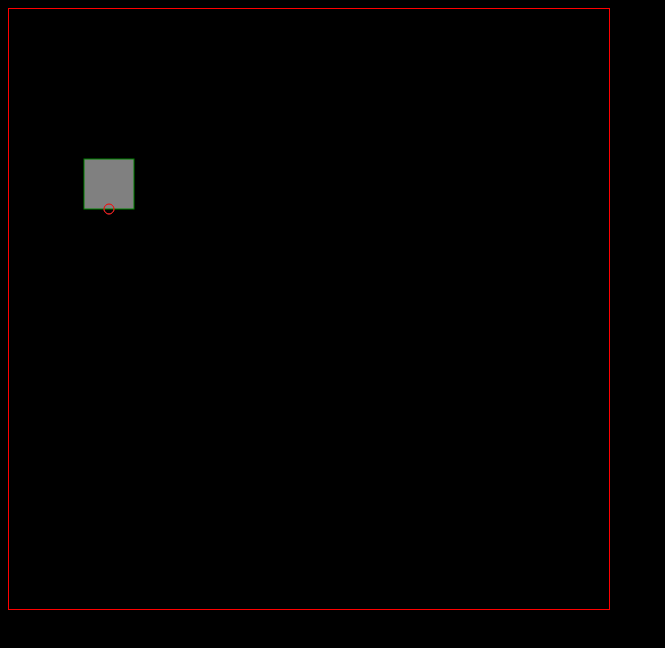
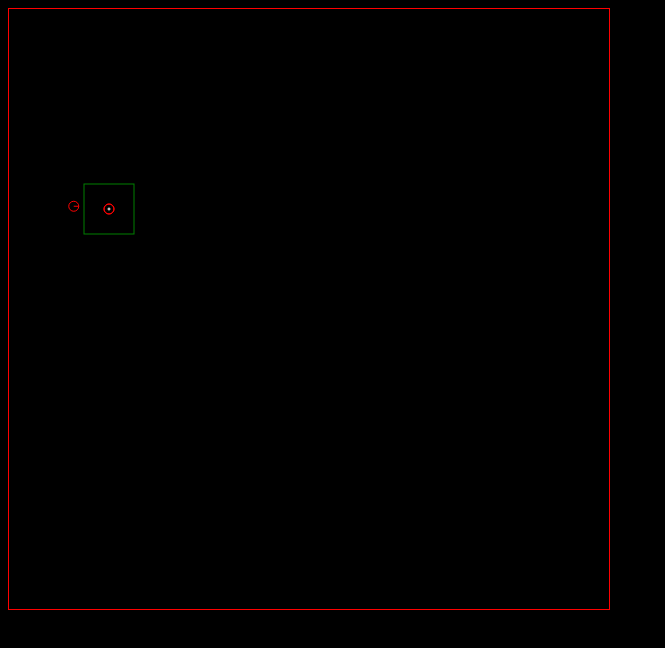
Before and after one commit to lazyartist/JS_Circlizer, a website with bundled scripts: page dist/index.html in a window 1280 px wide. Shown: the whole page, without its empty margins (0-665 px from the left). Built offline with nearby package versions, Linux system fonts and the light colour scheme.

Commit message:
Transform Rotation(ing)

```diff
--- a/src/engine/actors.ts
+++ b/src/engine/actors.ts
@@ -1,4 +1,4 @@
-import { Rect, Vector2 } from "./common.js";
+import { Rect, Transform2, Vector2 } from "./common.js";
 import { CollisionComponent } from "./components/CollisionComponent.js";
 import * as ComponentModule from "./components/ComponentBase.js"
 import { MoveComponent } from "./components/MoveComponent.js";
@@ -7,13 +7,20 @@ import * as PhysicsModule from "./physics.js"
 
 // Actor
 export class ActorBase {
-    // transform : Transform2;
+    private _transform: Transform2;
+    public get transform(): Transform2 {
+        return this._transform;
+    }
+    public set transform(value: Transform2) {
+        this._transform = value;
+    }
+
     position : Vector2;
     pivot : Vector2;
     components : Map<ComponentModule.ComponentType, ComponentModule.ComponentBase>;
 
     constructor() {
-        // this.transform = new Transform2(0, 0, 0, 1);
+        this.transform = new Transform2(0, 0, 0, 1);
         this.position = new Vector2(0, 0);
         this.pivot = new Vector2(0.5, 1.0); // { x: 0.5, y: 1.0 }; // pivot: lefttop(0,0), rightbottom(1,1)
         this.components = new Map<ComponentModule.ComponentType, ComponentModule.ComponentBase>();
@@ -47,6 +54,11 @@ export class ActorBase {
             values.render(inFramework);
             // console.log(`KEY: ${key}, VALUE: ${values}`);
         }
+
+        for (const [key, values] of this.components) {
+            values.render_post(inFramework);
+            // console.log(`KEY: ${key}, VALUE: ${values}`);
+        }
     }
 
     getPosition() : Vector2{
@@ -58,7 +70,7 @@ export class ActorBase {
         this.position.y = y;
     }
 
-    getPivot() {
+    getPivot() : Vector2{
         return this.pivot;
     }
 
--- a/src/engine/common.ts
+++ b/src/engine/common.ts
@@ -1,3 +1,9 @@
+export class ColorSet {
+    // static Pivot: string = "#ffffff";
+    static Position: string = "#ffffff";
+    static Possess: string = "#ff0000";
+}
+
 export class Vector2 {
     _x;
     _y;
@@ -133,58 +139,57 @@ export class Matrix2 {
     }
 }
 
-// export class Transform2 {
-//     private _position: Vector2;
-//     public get position(): Vector2 {
-//         return this._position;
-//     }
-//     public set position(value: Vector2) {
-//         this._position = value;
-//     }
+export class Transform2 {
+    private _position: Vector2;
+    public get position(): Vector2 {
+        return this._position;
+    }
+    public set position(value: Vector2) {
+        this._position = value;
+    }
 
-//     private _rotation: number;
-//     public get rotation(): number {
-//         return this._rotation;
-//     }
-//     public set rotation(value: number) {
-//         this._rotation = value;
-//         this.rotationMatrix.setRotation(value);
-//     }
+    private _rotation: number;
+    public get rotation(): number {
+        return this._rotation;
+    }
+    public set rotation(value: number) {
+        this._rotation = value;
+        this.rotationMatrix.setRotation(value);
+    }
 
-//     private _scale: number;
-//     public get scale(): number {
-//         return this._scale;
-//     }
-//     public set scale(value: number) {
-//         this._scale = value;
-//     }
+    private _scale: number;
+    public get scale(): number {
+        return this._scale;
+    }
+    public set scale(value: number) {
+        this._scale = value;
+    }
 
-//     private _rotationMatrix: Matrix2;
-//     public get rotationMatrix(): Matrix2 {
-//         return this._rotationMatrix;
-//     }
-//     public set rotationMatrix(value: Matrix2) {
-//         this._rotationMatrix = value;
-//     }
+    private _rotationMatrix: Matrix2;
+    public get rotationMatrix(): Matrix2 {
+        return this._rotationMatrix;
+    }
+    public set rotationMatrix(value: Matrix2) {
+        this._rotationMatrix = value;
+    }
 
-//     constructor(x?: number, y?: number, rotation?: number, scale?: number) {
-//         this.rotationMatrix = new Matrix2;
+    constructor(x?: number, y?: number, rotation?: number, scale?: number) {
+        this.rotationMatrix = new Matrix2;
 
-//         this.position = new Vector2(0, 0);
-//         this.rotation = 0;
-//         this.scale = 0;
+        this.position = new Vector2(0, 0);
+        this.rotation = 0;
+        this.scale = 0;
 
-//         if(x && y)
-//         {
-//             this.position.setXY(x, y);
-//         }
+        if (x && y) {
+            this.position.setXY(x, y);
+        }
 
-//         if(rotation){
-//             this.rotation = rotation;
-//         }
+        if (rotation) {
+            this.rotation = rotation;
+        }
 
-//         if(scale){
-//             this.scale = scale;
-//         }
-//     }
-// }
+        if (scale) {
+            this.scale = scale;
+        }
+    }
+}
--- a/src/engine/components/ComponentBase.ts
+++ b/src/engine/components/ComponentBase.ts
@@ -49,95 +49,99 @@ export class ComponentBase {
     render(inFramework) {
         // need override
     }
+
+    render_post(inFramework) {
+        // need override
+    }
 }
 
-// MoveComponent
-export class MoveComponent extends ComponentBase {
-    speedMax : CommonModule.Vector2;
-    speed : CommonModule.Vector2;
-    friction : CommonModule.Vector2;
-    accel : CommonModule.Vector2;
-    accelMax : CommonModule.Vector2;
-    jumpSpeed : CommonModule.Vector2;
+// // MoveComponent
+// export class MoveComponent extends ComponentBase {
+//     speedMax : CommonModule.Vector2;
+//     speed : CommonModule.Vector2;
+//     friction : CommonModule.Vector2;
+//     accel : CommonModule.Vector2;
+//     accelMax : CommonModule.Vector2;
+//     jumpSpeed : CommonModule.Vector2;
 
-    constructor(inActor) {
+//     constructor(inActor) {
 
-        super(inActor);
-        this.type = ComponentType.Move;
+//         super(inActor);
+//         this.type = ComponentType.Move;
 
-        this.speedMax = new CommonModule.Vector2( 6, 50 );
-        this.speed = new CommonModule.Vector2( 0, 0 );
-        // this.size = new CommonModule.Size();
-        this.friction = new CommonModule.Vector2( -70, 0 );
-        this.accel = new CommonModule.Vector2( 0, 0 );
-        this.accelMax = new CommonModule.Vector2( 90, 0 );
-        this.jumpSpeed = new CommonModule.Vector2( 0, 50 );
-    }
+//         this.speedMax = new CommonModule.Vector2( 6, 50 );
+//         this.speed = new CommonModule.Vector2( 0, 0 );
+//         // this.size = new CommonModule.Size();
+//         this.friction = new CommonModule.Vector2( -70, 0 );
+//         this.accel = new CommonModule.Vector2( 0, 0 );
+//         this.accelMax = new CommonModule.Vector2( 90, 0 );
+//         this.jumpSpeed = new CommonModule.Vector2( 0, 50 );
+//     }
 
-    update(inFramework) {
-        // Component.prototype.update.call(this);
+//     update(inFramework) {
+//         // Component.prototype.update.call(this);
 
-        let gravity = inFramework.getGravity();
-        let deltaTime = inFramework.getDeltaTime();
+//         let gravity = inFramework.getGravity();
+//         let deltaTime = inFramework.getDeltaTime();
 
-        this.speed.x += this.accel.x;
-        this.speed.y += this.accel.y;
+//         this.speed.x += this.accel.x;
+//         this.speed.y += this.accel.y;
 
-        let speedSignBefore = 1;
-        if (0 !== this.speed.x) {
-            speedSignBefore = this.speed.x / Math.abs(this.speed.x);
-        }
+//         let speedSignBefore = 1;
+//         if (0 !== this.speed.x) {
+//             speedSignBefore = this.speed.x / Math.abs(this.speed.x);
+//         }
 
-        this.speed.x += this.friction.x * deltaTime * speedSignBefore;
-        this.speed.y += gravity * deltaTime;
+//         this.speed.x += this.friction.x * deltaTime * speedSignBefore;
+//         this.speed.y += gravity * deltaTime;
 
-        let speedSignAfter = 1;
-        if (0 !== this.speed.x) {
-            speedSignAfter = this.speed.x / Math.abs(this.speed.x);
-        }
+//         let speedSignAfter = 1;
+//         if (0 !== this.speed.x) {
+//             speedSignAfter = this.speed.x / Math.abs(this.speed.x);
+//         }
 
-        // speed 계산 이전과 이후 부호가 바뀌었다면 마찰력에 의한 것이기 때문에 멈춰준다.
-        if (speedSignBefore !== speedSignAfter) {
-            this.speed.x = 0;
-        }
+//         // speed 계산 이전과 이후 부호가 바뀌었다면 마찰력에 의한 것이기 때문에 멈춰준다.
+//         if (speedSignBefore !== speedSignAfter) {
+//             this.speed.x = 0;
+//         }
 
-        if (Math.abs(this.speedMax.x) < Math.abs(this.speed.x)) {
-            this.speed.x = Math.abs(this.speedMax.x) * speedSignAfter;
-        }
+//         if (Math.abs(this.speedMax.x) < Math.abs(this.speed.x)) {
+//             this.speed.x = Math.abs(this.speedMax.x) * speedSignAfter;
+//         }
 
-        // console.log(this.speed.x);
+//         // console.log(this.speed.x);
 
-        this.getActor().addPosition(this.speed.x, this.speed.y);
-    }
+//         this.getActor().addPosition(this.speed.x, this.speed.y);
+//     }
 
-    clearSpeed() {
-        this.speed.setXY(0, 0);
-    }
+//     clearSpeed() {
+//         this.speed.setXY(0, 0);
+//     }
 
-    updateSpeedByDirection(inFramework) {
-        // e.keyCode(e.code)는 대소문자 구분없이 같다.
-        // A a:65, D d:68, W w:87, S s:83, space:32
+//     updateSpeedByDirection(inFramework) {
+//         // e.keyCode(e.code)는 대소문자 구분없이 같다.
+//         // A a:65, D d:68, W w:87, S s:83, space:32
 
-        this.accel.x = 0;
-        this.accel.y = 0;
+//         this.accel.x = 0;
+//         this.accel.y = 0;
 
-        if (inFramework.isPressedKey("A")) {
-            this.accel.x = this.accelMax.x * -1;
-        }
+//         if (inFramework.isPressedKey("A")) {
+//             this.accel.x = this.accelMax.x * -1;
+//         }
 
-        if (inFramework.isPressedKey("D")) {
-            this.accel.x = this.accelMax.x;
-        }
+//         if (inFramework.isPressedKey("D")) {
+//             this.accel.x = this.accelMax.x;
+//         }
 
-        if (inFramework.isPressedKey("W")) {
-            this.accel.y = this.accelMax.y * -1;
-        }
+//         if (inFramework.isPressedKey("W")) {
+//             this.accel.y = this.accelMax.y * -1;
+//         }
 
-        if (inFramework.isPressedKey("S")) {
-            this.accel.y = this.accelMax.y;
-        }
+//         if (inFramework.isPressedKey("S")) {
+//             this.accel.y = this.accelMax.y;
+//         }
 
-        this.accel.x *= inFramework.getDeltaTime();
-        this.accel.y *= inFramework.getDeltaTime();
-    }
-}
+//         this.accel.x *= inFramework.getDeltaTime();
+//         this.accel.y *= inFramework.getDeltaTime();
+//     }
+// }
--- a/src/engine/components/ShapeComponent.ts
+++ b/src/engine/components/ShapeComponent.ts
@@ -1,4 +1,5 @@
 import * as CommonModule from "../common.js";
+import { Matrix2, Rect, Vector2 } from "../common.js";
 import { Framework } from "../framework.js";
 import { ComponentBase, ComponentType } from "./ComponentBase.js";
 
@@ -13,8 +14,6 @@ export class ShapeComponentBase extends ComponentBase {
         super(inActor);
         this.type = ComponentType.Shape;
         this.size = new CommonModule.Size(10, 10);
-        // this.size = {x: 10, y: 10};
-        this.setColor("gray");
     }
 
     setSize(x, y) {
@@ -26,17 +25,48 @@ export class ShapeComponentBase extends ComponentBase {
         this.color = inColor;
     }
 
+    getWorldRect() : CommonModule.Rect {
+        let position : CommonModule.Vector2 = this.getActor().getPosition();
+        let pivot : Vector2 = this.getActor().getPivot();
+
+        let x1 = position.x - (this.size.x * pivot.x);
+        let y1 = position.y - (this.size.y * pivot.y);
+        let rect : Rect = new Rect(x1, y1, this.size.x, this.size.y);
+
+        // let rect : CommonModule.Rect = new CommonModule.Rect(position.x, position.y, this.size.x, this.size.y);
+
+        return rect;
+    }
+
+    getLocalRect() : CommonModule.Rect {
+        let position : CommonModule.Vector2 = this.getActor().getPosition();
+        let pivot : Vector2 = this.getActor().getPivot();
+
+        let x1 = this.size.x - (this.size.x * pivot.x);
+        let y1 = this.size.y - (this.size.y * pivot.y);
+        let rect : Rect = new Rect(x1, y1, x1 + this.size.x, y1 + this.size.y);
+
+        // let rect : CommonModule.Rect = new CommonModule.Rect(position.x, position.y, this.size.x, this.size.y);
+
+        return rect;
+    }
+
     render(inFramework : Framework) {
+        // let position : CommonModule.Vector2 = this.getActor().getPosition();
+        // let rect : CommonModule.Rect = this.getActor().getWorldRect(this.size);
+        // let canvasContext : CanvasRenderingContext2D = inFramework.getCanvasContext();
+    }
+
+    render_post(inFramework : Framework) {
         let position : CommonModule.Vector2 = this.getActor().getPosition();
         let rect : CommonModule.Rect = this.getActor().getWorldRect(this.size);
-        // let position = this.getActor().getPosition();
         let canvasContext : CanvasRenderingContext2D = inFramework.getCanvasContext();
 
         // draw position
-        canvasContext.fillStyle = this.color;
-        canvasContext.strokeStyle = this.color;
+        canvasContext.fillStyle = CommonModule.ColorSet.Position;
+        canvasContext.strokeStyle = CommonModule.ColorSet.Position;
         canvasContext.beginPath();
-        canvasContext.arc(position.x, position.y, 5, 0, 2 * Math.PI);
+        canvasContext.arc(position.x, position.y, 1, 0, 2 * Math.PI);
         canvasContext.stroke();
     }
 }
@@ -51,8 +81,6 @@ export class BoxShapeComponent extends ShapeComponentBase {
         super(inActor);
         this.type = ComponentType.Shape;
         this.size = new CommonModule.Size(10, 10);
-        // this.size = {x: 10, y: 10};
-        this.setColor("gray");
     }
 
     setSize(x, y) {
@@ -67,19 +95,28 @@ export class BoxShapeComponent extends ShapeComponentBase {
     render(inFramework : Framework) {
         super.render(inFramework);
 
-        let rect : CommonModule.Rect = this.getActor().getWorldRect(this.size);
-        // let position = this.getActor().getPosition();
+        let transform : CommonModule.Transform2 = this.getActor().transform;
+        let position : CommonModule.Vector2 = this.getActor().position;
+        let rect : CommonModule.Rect = this.getLocalRect();
+        // let rect : CommonModule.Rect = this.getActor().getWorldRect(this.size);
         let canvasContext : CanvasRenderingContext2D = inFramework.getCanvasContext();
+        let rotationMatrix : Matrix2 = this.getActor().transform.rotationMatrix;
 
-
-        // draw position
-        // canvasContext.beginPath();
-        // canvasContext.arc(rect.x1, rect.y1, 5, 0, 2 * Math.PI);
-        // canvasContext.stroke();
+        let v1 : Vector2 = rotationMatrix.multiply_with_vector2(new Vector2(rect.x1, rect.y1));
+        let v2 : Vector2 = rotationMatrix.multiply_with_vector2(new Vector2(rect.x2, rect.y2));
 
         // draw
-        canvasContext.fillStyle = this.color;
-        canvasContext.fillRect(rect.x1, rect.y1, rect.w, rect.h);
+        canvasContext.strokeStyle = this.color;
+        // canvasContext.strokeStyle = "blue";
+        // canvasContext.strokeRect(rect.x1, rect.y1, rect.w, rect.h);
+        // canvasContext.strokeRect(transform.position.x + v1.x, transform.position.y + v1.y, transform.position.x + v2.x, transform.position.y + v2.y);
+        // canvasContext.strokeRect(position.x + v1.x, position.y + v1.y, position.x + v2.x, position.y + v2.y);
+        // canvasContext.arc(position.x, position.y, 1, 0, 2 * Math.PI);
+        canvasContext.moveTo(position.x + v1.x, position.y + v1.y);
+        canvasContext.arc(position.x + v1.x, position.y + v1.y, 5, 0, 2 * Math.PI);
+        canvasContext.moveTo(position.x + v2.x, position.y + v2.y);
+        canvasContext.arc(position.x + v2.x, position.y + v2.y, 5, 0, 2 * Math.PI);
+        canvasContext.stroke();
     }
 }
 
@@ -89,7 +126,6 @@ export class LineShapeComponent extends ShapeComponentBase {
         super(inActor);
         this.type = ComponentType.Shape;
         this.size = new CommonModule.Size(10, 10);
-        // this.size = {x: 10, y: 10};
         this.setColor("gray");
     }
 
@@ -102,18 +138,17 @@ export class LineShapeComponent extends ShapeComponentBase {
         this.color = inColor;
     }
 
-    getWorldRect() : CommonModule.Rect {
-        let position : CommonModule.Vector2 = this.getActor().getPosition();
-        let rect : CommonModule.Rect = new CommonModule.Rect(position.x, position.y, this.size.x, this.size.y);
+    // getWorldRect() : CommonModule.Rect {
+    //     let position : CommonModule.Vector2 = this.getActor().getPosition();
+    //     let rect : CommonModule.Rect = new CommonModule.Rect(position.x, position.y, this.size.x, this.size.y);
 
-        return rect;
-    }
+    //     return rect;
+    // }
 
     render(inFramework : Framework) {
         super.render(inFramework);
 
         let rect = this.getWorldRect();
-        // let position = this.getActor().getPosition();
         let canvasContext  = inFramework.getCanvasContext();
 
         // draw
--- a/src/engine/framework.ts
+++ b/src/engine/framework.ts
@@ -1,7 +1,8 @@
 // import {CollisionSystem} from "./collision.js"
 import * as ActorModule from "./actors.js"
-import { Vector2 } from "./common.js";
+import { ColorSet, Vector2 } from "./common.js";
 import * as ComponentModule from "./components/ComponentBase.js"
+import { MoveComponent } from "./components/MoveComponent.js";
 import * as PhysicsModule from "./physics.js"
 
 // http://127.0.0.1:5500/dist/index.html
@@ -99,7 +100,7 @@ export class Framework {
 
     updateInput() {
         if (this.playerActor) {
-            let moveComponent: ComponentModule.MoveComponent = this.playerActor.getComponentByType(ComponentModule.ComponentType.Move) as ComponentModule.MoveComponent;
+            let moveComponent: MoveComponent = this.playerActor.getComponentByType(ComponentModule.ComponentType.Move) as MoveComponent;
             if (null !== moveComponent) {
                 moveComponent.updateSpeedByDirection(this);
             }
@@ -129,7 +130,8 @@ export class Framework {
             let position: Vector2 = this.playerActor.getPosition();
 
             this.canvasContext.fillStyle = "red";
-            this.canvasContext.strokeStyle = "red";
+            // this.canvasContext.strokeStyle = "red";
+            this.canvasContext.strokeStyle = ColorSet.Possess;
             this.canvasContext.beginPath();
             this.canvasContext.arc(position.x, position.y, 5, 0, 2 * Math.PI);
             this.canvasContext.stroke();
--- a/src/projects/Test_Matrix/RotateActor.ts
+++ b/src/projects/Test_Matrix/RotateActor.ts
@@ -1,5 +1,6 @@
 import { ActorBase } from "../../engine/actors.js";
 import { CollisionComponent } from "../../engine/components/CollisionComponent.js";
+import { MoveComponent } from "../../engine/components/MoveComponent.js";
 import { BoxShapeComponent } from "../../engine/components/ShapeComponent.js";
 import * as PhysicsModule from "../../engine/physics.js";
 
@@ -7,6 +8,12 @@ export class RotateActor extends ActorBase
 {
     constructor() {
         super();
+
+        // this.transform.rotation = Math.PI / 30; // 30도
+        this.pivot.setXY(.5, .5);
+
+        let moveComponent = new MoveComponent(this);
+        this.addComponent(moveComponent);
 
         let shapeComponent = new BoxShapeComponent(this);
         shapeComponent.setSize(50, 50);
@@ -20,6 +27,7 @@ export class RotateActor extends ActorBase
     }
 
     tick(inFramework) {
+        this.transform.rotation += 0.1;
         // console.log(this);
     }
 }
```
Also changed, not shown: dist/engine/actors.js, dist/engine/common.js, dist/engine/components/ComponentBase.js, dist/engine/components/ShapeComponent.js, dist/engine/framework.js, dist/index.html, dist/projects/Test_Matrix/RotateActor.js, 6 other files.
